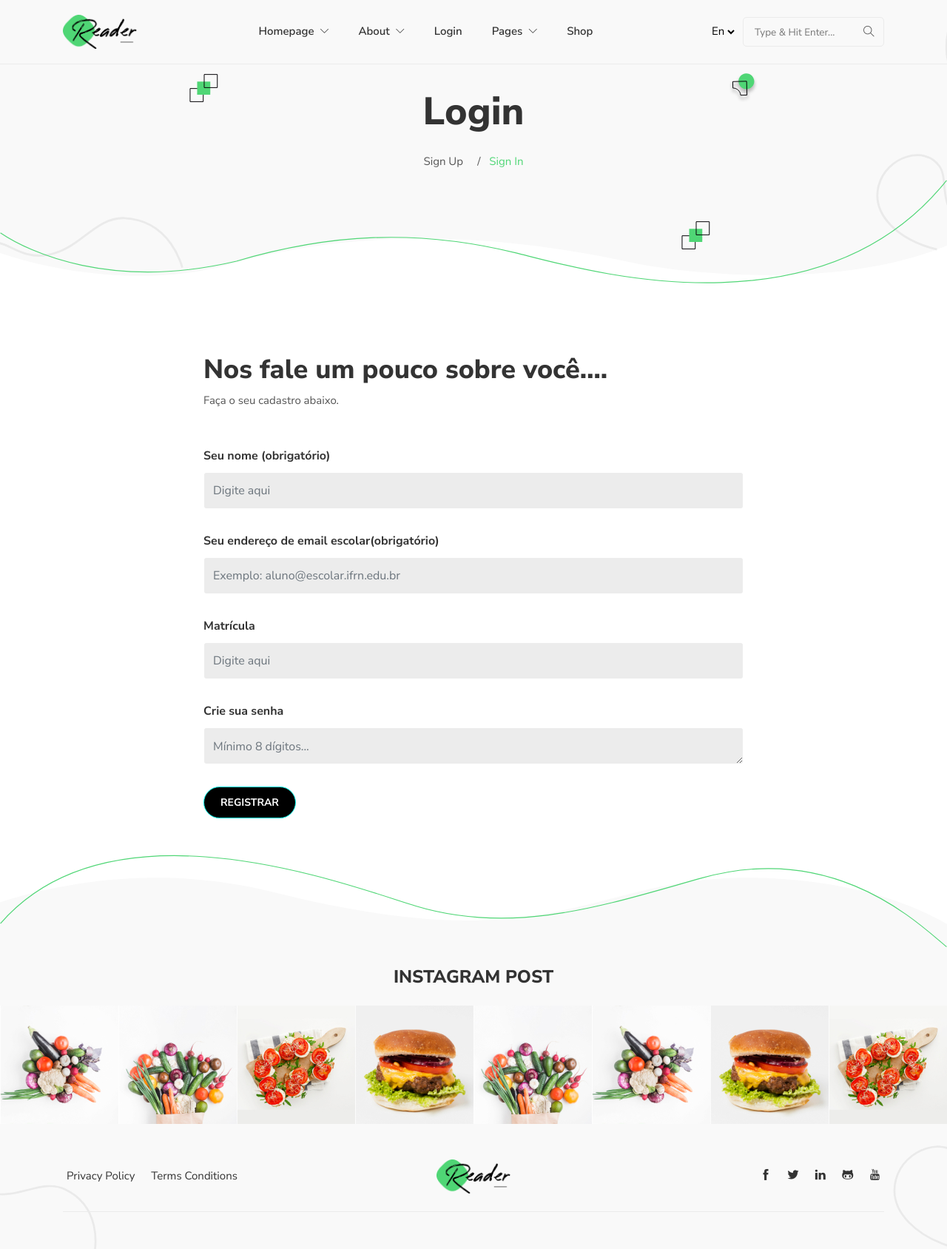
After one commit to KauaWn/DigaIF, a Flask app: page /contact in a window 1280 px wide. The commit adds this page. Shown: the whole page at 74% size. Run offline with Flask 3, Linux system fonts and the light colour scheme; some libraries are stand-ins or nearby versions.

Commit message:
update da tela de login

```diff
--- a/app/routes.py
+++ b/app/routes.py
@@ -33,3 +33,8 @@ def author_single2():
         "foto": "https://www.gravatar.com/avatar/df5fe0c7d20b494dd2c68e0d8ef9bbf2?s=320&pg&d=identicon"
     }
     return render_template("author_single.html", author_single = author)
+
+
+@app.route("/contact")
+def contact():
+    return render_template("contact.html")
--- a/app/static/css/style.css
+++ b/app/static/css/style.css
@@ -82,13 +82,13 @@ h6, .h6 {
 }
 
 .btn-primary {
-  background: #4FD675;
+  background: #000000;
   color: #fff;
-  border-color: #4FD675;
+  border-color: #00fff2;
 }
 .btn-primary:active, .btn-primary:hover, .btn-primary.focus, .btn-primary.active {
-  background: #4FD675 !important;
-  border-color: #4FD675 !important;
+  background: #00fff2 !important;
+  border-color: #00fff2 !important;
 }
 
 .btn-outline-primary {
@@ -1081,18 +1081,19 @@ mark {
   color: #333;
 }
 .form-group .form-control {
-  border-color: #EBEBEB;
+  border-color: #ffffff;
   border: 1px solid transparent;
-  background-color: #F9F9F9;
+  background-color: #ececec;
   height: 50px;
 }
 .form-group .form-control:focus {
   outline: 0;
   box-shadow: none;
-  border-color: #4FD675;
+  border-color: #00fff2;
 }
 .form-group textarea.form-control {
-  height: 120px;
+  height: 50px;
+  padding-top: 12.5px;
 }
 
 .widget {
--- /dev/null
+++ b/app/templates/contact.html
@@ -0,0 +1,99 @@
+{% extends "base.html" %}
+{% block titulo %}Contact{% endblock %}
+{% block conteudo %}
+<div class="header text-center">
+  <div class="container">
+    <div class="row">
+      <div class="col-lg-9 mx-auto">
+        <h1 class="mb-4">Login</h1>
+        <ul class="list-inline">
+          <li class="list-inline-item"><a class="text-default" href="">Sign Up
+              &nbsp; &nbsp; /</a></li>
+          <li class="list-inline-item text-primary">Sign In</li>
+        </ul>
+      </div>
+    </div>
+  </div>
+
+  <svg class="header-shape-1" width="39" height="40" viewBox="0 0 39 40" fill="none" xmlns="http://www.w3.org/2000/svg">
+    <path d="M0.965848 20.6397L0.943848 38.3906L18.6947 38.4126L18.7167 20.6617L0.965848 20.6397Z" stroke="#040306"
+      stroke-miterlimit="10" />
+    <path class="path" d="M10.4966 11.1283L10.4746 28.8792L28.2255 28.9012L28.2475 11.1503L10.4966 11.1283Z" />
+    <path d="M20.0078 1.62949L19.9858 19.3804L37.7367 19.4024L37.7587 1.65149L20.0078 1.62949Z" stroke="#040306"
+      stroke-miterlimit="10" />
+  </svg>
+
+
+  <svg class="header-shape-2" width="39" height="39" viewBox="0 0 39 39" fill="none" xmlns="http://www.w3.org/2000/svg">
+    <g filter="url(#filter0_d)">
+      <path class="path"
+        d="M24.1587 21.5623C30.02 21.3764 34.6209 16.4742 34.435 10.6128C34.2491 4.75147 29.3468 0.1506 23.4855 0.336498C17.6241 0.522396 13.0233 5.42466 13.2092 11.286C13.3951 17.1474 18.2973 21.7482 24.1587 21.5623Z" />
+      <path
+        d="M5.64626 20.0297C11.1568 19.9267 15.7407 24.2062 16.0362 29.6855L24.631 29.4616L24.1476 10.8081L5.41797 11.296L5.64626 20.0297Z"
+        stroke="#040306" stroke-miterlimit="10" />
+    </g>
+    <defs>
+      <filter id="filter0_d" x="0.905273" y="0" width="37.8663" height="38.1979" filterUnits="userSpaceOnUse"
+        color-interpolation-filters="sRGB">
+        <feFlood flood-opacity="0" result="BackgroundImageFix" />
+        <feColorMatrix in="SourceAlpha" type="matrix" values="0 0 0 0 0 0 0 0 0 0 0 0 0 0 0 0 0 0 127 0" />
+        <feOffset dy="4" />
+        <feGaussianBlur stdDeviation="2" />
+        <feColorMatrix type="matrix" values="0 0 0 0 0 0 0 0 0 0 0 0 0 0 0 0 0 0 0.25 0" />
+        <feBlend mode="normal" in2="BackgroundImageFix" result="effect1_dropShadow" />
+        <feBlend mode="normal" in="SourceGraphic" in2="effect1_dropShadow" result="shape" />
+      </filter>
+    </defs>
+  </svg>
+
+
+  <svg class="header-shape-3" width="39" height="40" viewBox="0 0 39 40" fill="none" xmlns="http://www.w3.org/2000/svg">
+    <path d="M0.965848 20.6397L0.943848 38.3906L18.6947 38.4126L18.7167 20.6617L0.965848 20.6397Z" stroke="#040306"
+      stroke-miterlimit="10" />
+    <path class="path" d="M10.4966 11.1283L10.4746 28.8792L28.2255 28.9012L28.2475 11.1503L10.4966 11.1283Z" />
+    <path d="M20.0078 1.62949L19.9858 19.3804L37.7367 19.4024L37.7587 1.65149L20.0078 1.62949Z" stroke="#040306"
+      stroke-miterlimit="10" />
+  </svg>
+
+
+  <svg class="header-border" height="240" viewBox="0 0 2202 240" fill="none" xmlns="http://www.w3.org/2000/svg">
+    <path
+      d="M1 123.043C67.2858 167.865 259.022 257.325 549.762 188.784C764.181 125.427 967.75 112.601 1200.42 169.707C1347.76 205.869 1901.91 374.562 2201 1"
+      stroke-width="2" />
+  </svg>
+</div>
+
+<section class="section-sm">
+  <div class="container">
+    <div class="row">
+      <div class="col-lg-8 mx-auto">
+
+        <div class="content mb-5">
+          <h2 id="we-would-love-to-hear-from-you">Nos fale um pouco sobre você&hellip;.</h2>
+          <p>Faça o seu cadastro abaixo.</p>
+        </div>
+
+        <form method="POST" action="#">
+          <div class="form-group">
+            <label for="name">Seu nome (obrigatório)</label>
+            <input type="text" name="name" id="name" class="form-control" placeholder="Digite aqui" required>
+          </div>
+          <div class="form-group">
+            <label for="email">Seu endereço de email escolar(obrigatório)</label>
+            <input type="email" name="email" id="email" class="form-control" placeholder="Exemplo: aluno@escolar.ifrn.edu.br" required>
+          </div>
+          <div class="form-group">
+            <label for="email">Matrícula</label>
+            <input type="number" name="matricula" id="matricula" class="form-control" placeholder="Digite aqui">
+          </div>
+          <div class="form-group">
+            <label for="message">Crie sua senha</label>
+            <textarea name="message" id="message" class="form-control" placeholder="Mínimo 8 dígitos..."></textarea>
+          </div>
+          <button type="submit" class="btn btn-primary">Registrar</button>
+        </form>
+      </div>
+    </div>
+  </div>
+</section>
+{% endblock %}
--- a/app/templates/navigation.html
+++ b/app/templates/navigation.html
@@ -15,23 +15,6 @@
             </a>
             <div class="dropdown-menu">
             <a class="dropdown-item" href="index-full.html">Homepage Full Width</a>
-
-            <a class="dropdown-item" href="index-full-left.html">Homepage Full With Left Sidebar</a>
-
-            <a class="dropdown-item" href="index-full-right.html">Homepage Full With Right Sidebar</a>
-
-            <a class="dropdown-item" href="index-list.html">Homepage List Style</a>
-
-            <a class="dropdown-item" href="index-list-left.html">Homepage List With Left Sidebar</a>
-
-            <a class="dropdown-item" href="index-list-right.html">Homepage List With Right Sidebar</a>
-
-            <a class="dropdown-item" href="index-grid.html">Homepage Grid Style</a>
-
-            <a class="dropdown-item" href="index-grid-left.html">Homepage Grid With Left Sidebar</a>
-
-            <a class="dropdown-item" href="index-grid-right.html">Homepage Grid With Right Sidebar</a>
-
             </div>
         </li>
         <li class="nav-item dropdown">
@@ -49,7 +32,7 @@
         </li>
 
         <li class="nav-item">
-            <a class="nav-link" href="contact.html">Contact</a>
+            <a class="nav-link" href="{{ url_for('contact') }}">Login</a>
         </li>
 
         <li class="nav-item dropdown">
```
